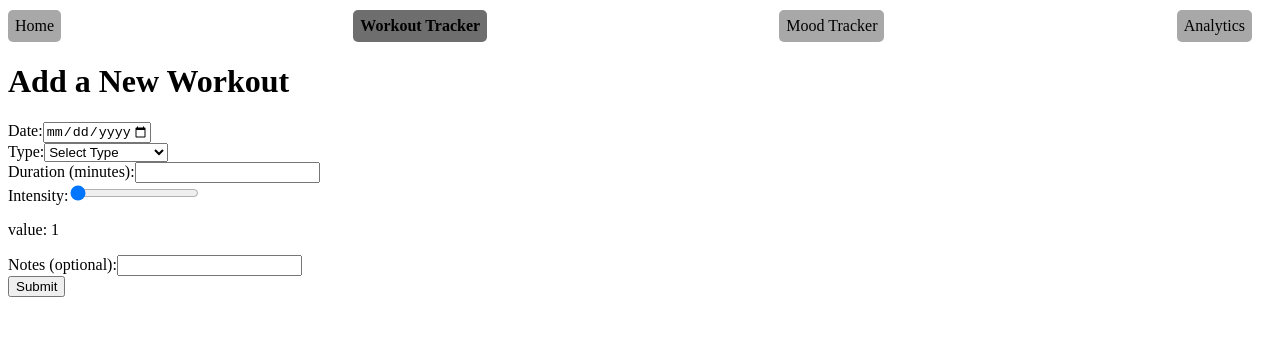
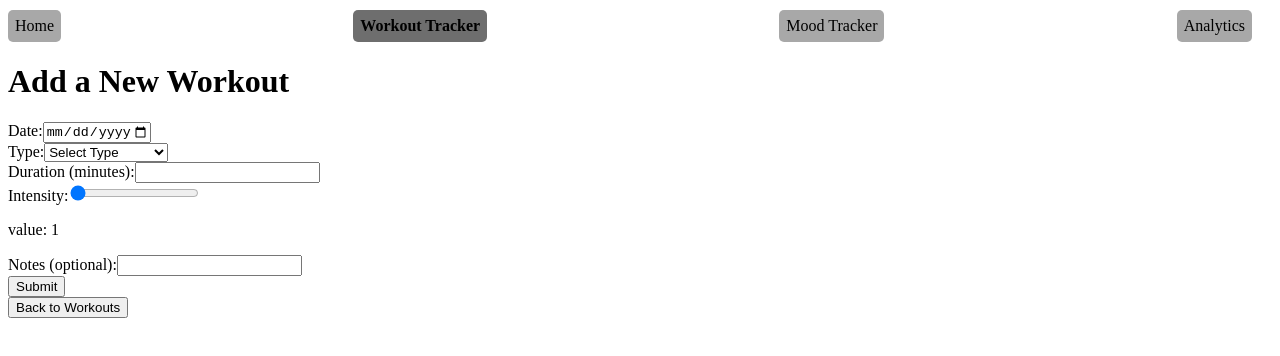
Before and after one commit to KatyaW-01/body-and-mind-fullstack-app, a React (Vite) app in the folder client/: page /workouts/addWorkoutForm in a window 1280 px wide. Shown: the top 356 px of the page. Built offline with nearby package versions, Linux system fonts and the light colour scheme; no server answers.

Commit message:
Add back button in add workout form

```diff
--- a/client/src/components/AddExerciseForm.jsx
+++ b/client/src/components/AddExerciseForm.jsx
@@ -40,7 +40,6 @@ function AddExerciseForm() {
       //clear form so user can add another exercise
       setNewExercise({name: "", sets: "", reps: "", weight: ""})
     }
-
   }
 
   function handleChange(event) {
@@ -51,7 +50,7 @@ function AddExerciseForm() {
     }))
   }
 
-   function handleFinish() {
+  function handleFinish() {
     navigate("/workouts");
   }
 
--- a/client/src/components/AddWorkoutForm.jsx
+++ b/client/src/components/AddWorkoutForm.jsx
@@ -39,8 +39,8 @@ function AddWorkoutForm() {
       const updatedWorkouts = await fetchWorkouts()
       setWorkouts(updatedWorkouts)
 
-      //take the user back to the workouts page
-      navigate("/workouts")
+      //clear form incase user wants add another workout
+      setNewWorkout({date: "", type: "", duration: "", intensity: 1, notes: ""})
     }
   }
 
@@ -53,7 +53,12 @@ function AddWorkoutForm() {
     }))
   }
 
+  function handleFinish() {
+    navigate("/workouts");
+  }
+
   return (
+    <div>
       <form onSubmit={handleSubmit}>
         <div>
           <label htmlFor="date">Date:</label>
@@ -103,6 +108,11 @@ function AddWorkoutForm() {
         </div>
 
       </form>
+
+      <div>
+        <button onClick={handleFinish}>Back to Workouts</button>
+      </div>
+    </div>
   )
 }
 
--- a/client/src/components/WorkoutForm.jsx
+++ b/client/src/components/WorkoutForm.jsx
@@ -221,7 +221,7 @@ function WorkoutForm() {
         <button onClick={handleAddExercise}>Add an exercise</button>
       </div>
       <div>
-        <button onClick={handleFinish}>Finish</button>
+        <button onClick={handleFinish}>Back to Workouts</button>
       </div>
     </div>
   )
```
Lines whose indentation alone changed are shown as unchanged.
